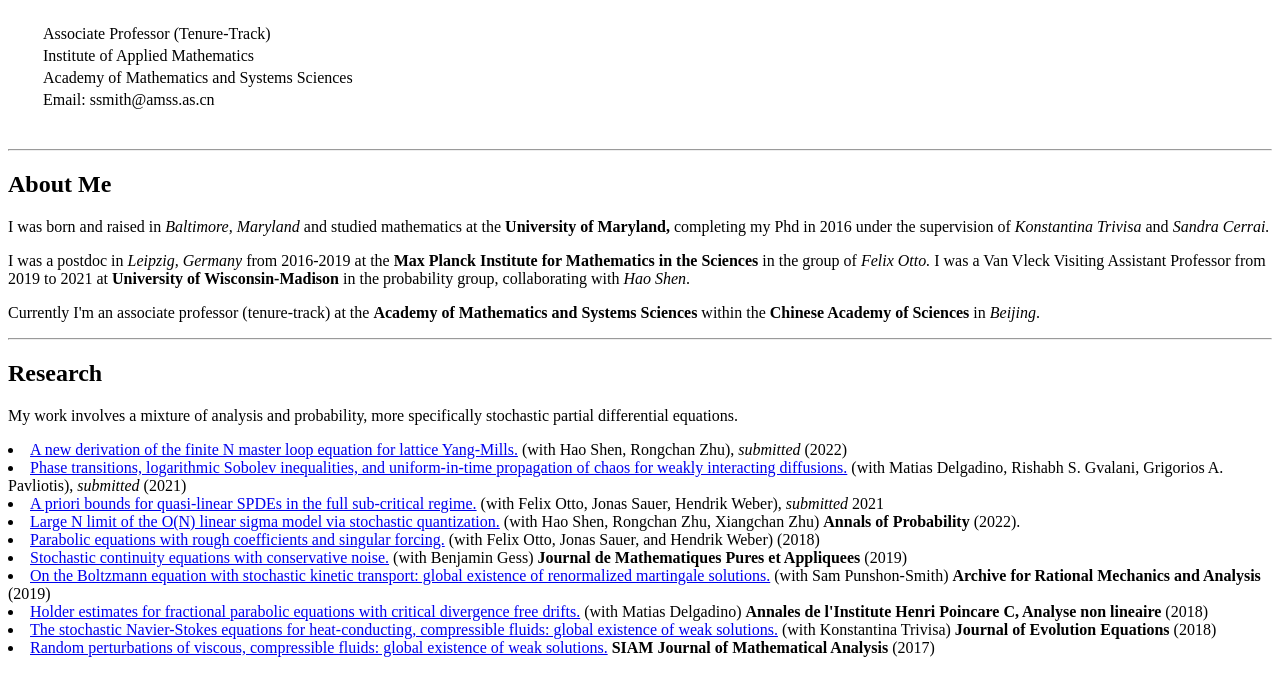
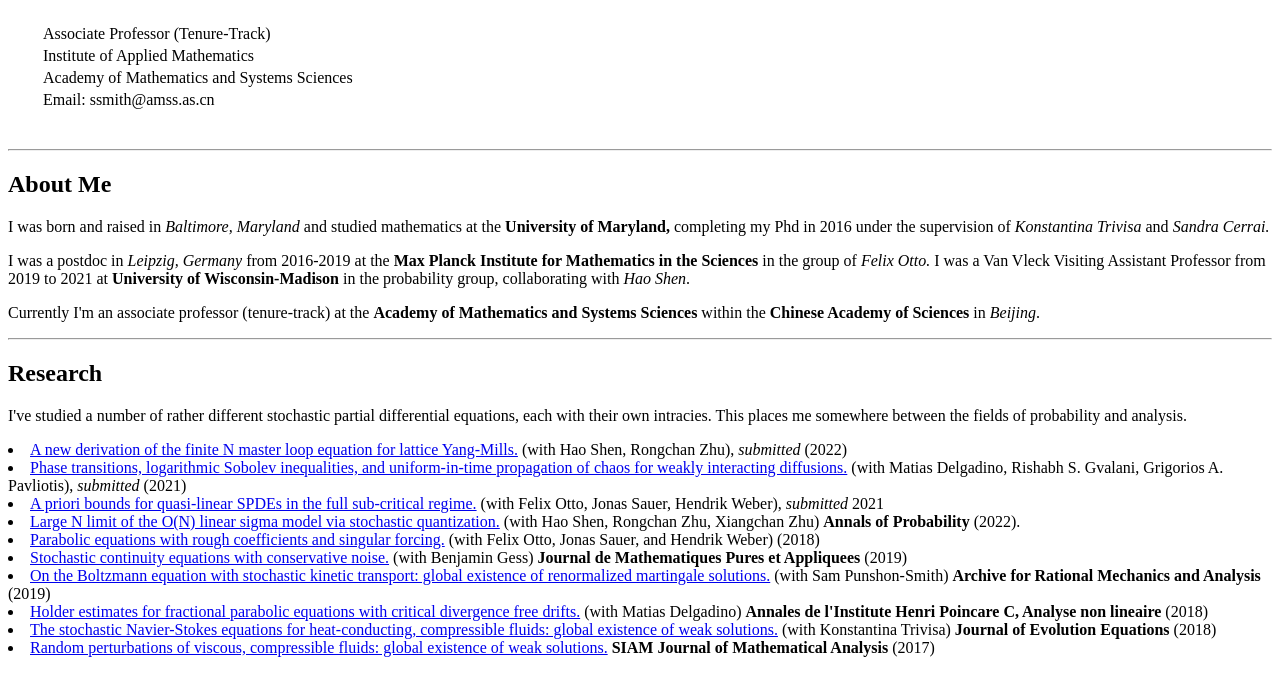
Before and after one commit to scottandrewsmith/scottandrewsmith.github.io, a plain HTML site: page index.html in a window 1280 px wide. Shown: the part 55-750 px from the top of the page. Drawn offline with Linux system fonts and the light colour scheme.

Commit message:
Update index.html

```diff
--- a/index.html
+++ b/index.html
@@ -74,7 +74,8 @@ at the <b>Academy of Mathematics and Systems Sciences </b> within the <b>Chinese
 <!-----------------Research interests------------------------------------------------------------------------------->
 <hr>
 <h2>Research</h2>
-My work involves a mixture of analysis and probability, more specifically stochastic partial differential equations.
+I've studied a number of rather different stochastic partial differential equations, each with their own intracies.
+This places me somewhere between the fields of probability and analysis.
 
 
 <p>
```
